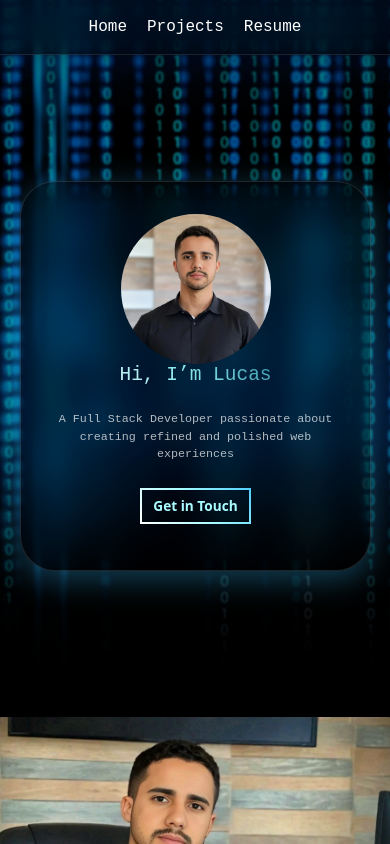
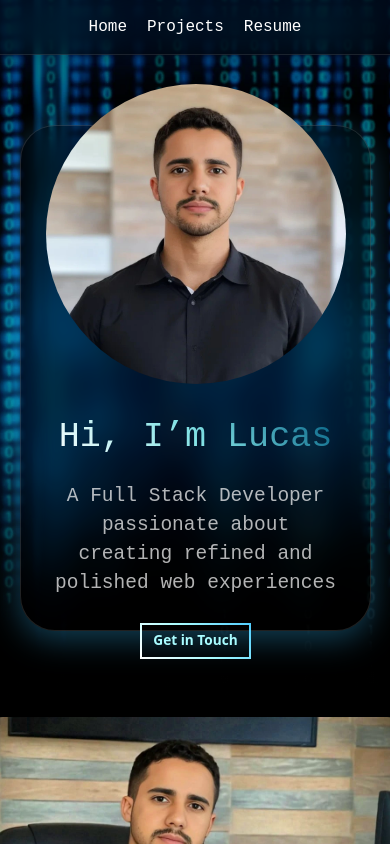
Before and after one commit to LucasRgo/portfolio, a React (Vite) app: page / in a window 390 px wide. Shown: the top 844 px of the page. Built offline with nearby package versions, Linux system fonts and the light colour scheme.

Commit message:
Mon, Dec 23, 2024, 6:25 AM -03:00

```diff
--- a/src/pages/home/home.css
+++ b/src/pages/home/home.css
@@ -131,27 +131,26 @@
         flex-direction: column;
         justify-content: center;
         min-height: 85vh;
-        padding: 5%;
+        padding: 0rem;
     }
 
     .intro-text {
         flex-direction: column;
         text-align: center;
         justify-content: center;
-        gap: 5%;
         margin-top: 10%;
-        padding: 5% 5%;
         max-width: 100%;
         border-radius: 20px;
+        padding: 0rem;
     }
 
     .intro-text h1 {
-        font-size: 5vw;
+        font-size: 9vw;
         text-align: center;
     }
 
     .intro-text p {
-        font-size: 3vw;
+        font-size: 5vw;
         text-align: center;
     }
 
@@ -171,9 +170,6 @@
     }
 
     .avatar {
-        width: 30%;
-        height: 30%;
-        max-height: 150px; /* Optional: to prevent the image from becoming too large */
-        max-width: 150px; /* Optional: to prevent the image from becoming too large */
+        max-height: 5%; /* Optional: to prevent the image from becoming too large */
     }
 }
```
